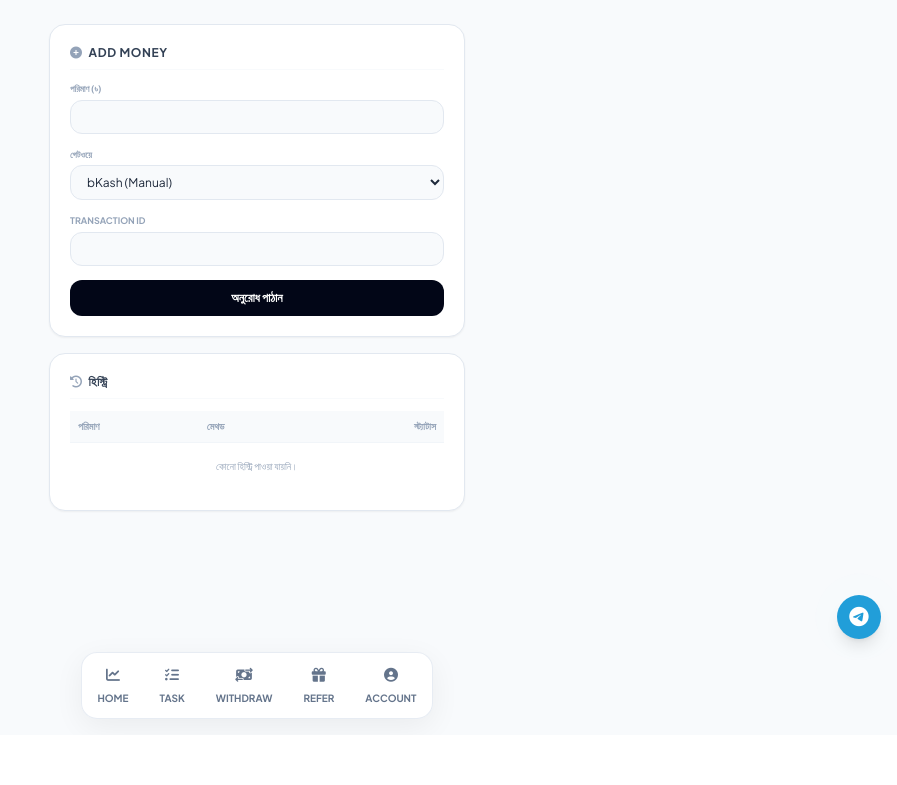
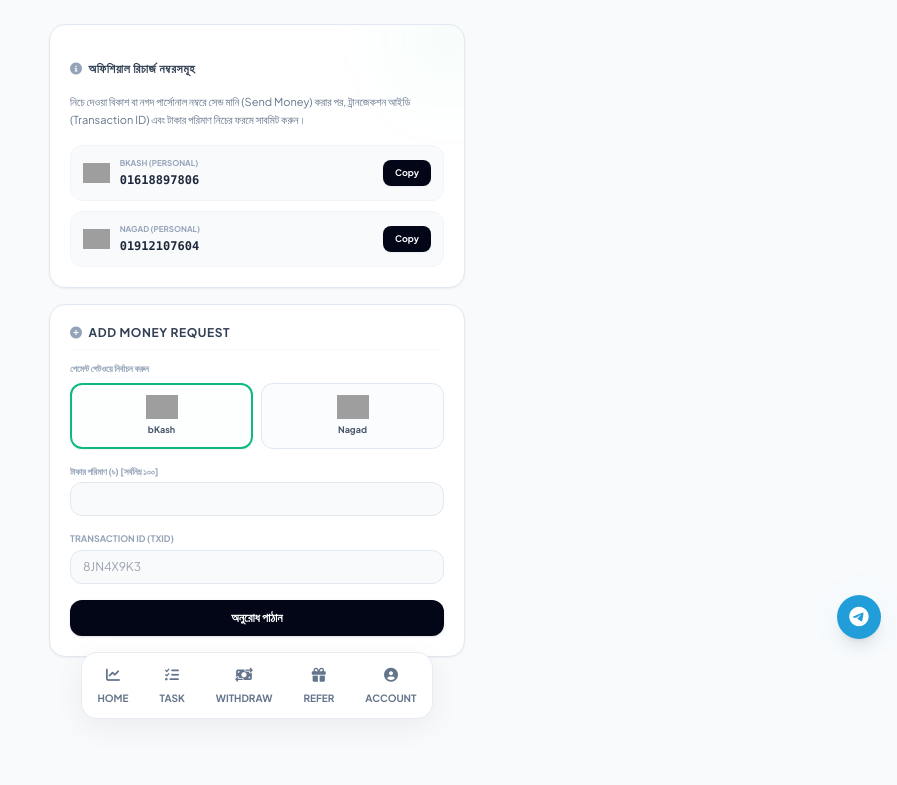
Before and after one commit to teamcipx/Orpi, a Flask app: page /add-money in a window 1280 px wide. Shown: the part 65-850 px from the top of the page, without its empty margins (383-1280 px from the left). Before the commit the page ends 796 px from the top, so only its background shows below. Run offline with Flask 3, Linux system fonts and the light colour scheme; the visitor is signed in with stand-in values (Sample User, id 1); data that the repository does not hold is empty; some libraries are stand-ins or nearby versions; grey boxes are pictures that could not be loaded.

Commit message:
Update add_money.html

```diff
--- a/templates/add_money.html
+++ b/templates/add_money.html
@@ -2,78 +2,136 @@
 {% block content %}
 
 <div class="space-y-4">
-    <!-- রিচার্জ ফরম -->
+
+    <!-- ১. রিচার্জ করার অফিশিয়াল নম্বর ও নির্দেশিকা কার্ড -->
+    <div class="minimal-card p-5 rounded-2xl bg-white border border-slate-200 shadow-sm space-y-4 relative overflow-hidden">
+        <div class="absolute -right-8 -top-8 w-24 h-24 bg-emerald-500/5 rounded-full blur-2xl"></div>
+
+        <h2 class="text-xs font-bold uppercase tracking-wider text-slate-700 mb-2.5 flex items-center gap-1.5 z-10">
+            <i class="fa-solid fa-circle-info text-slate-400"></i> অফিশিয়াল রিচার্জ নম্বরসমূহ
+        </h2>
+
+        <p class="text-[11px] text-slate-500 leading-relaxed">
+            নিচে দেওয়া বিকাশ বা নগদ পার্সোনাল নম্বরে সেন্ড মানি (Send Money) করার পর, ট্রানজেকশন আইডি (Transaction ID) এবং টাকার পরিমাণ নিচের ফরমে সাবমিট করুন।
+        </p>
+
+        <div class="space-y-2.5 z-10 relative">
+            <!-- bKash Card -->
+            <div class="flex justify-between items-center bg-slate-50 p-3 rounded-xl border border-slate-100">
+                <div class="flex items-center gap-2.5">
+                    <img src="https://images.seeklogo.com/logo-png/27/1/bkash-logo-png_seeklogo-273684.png" class="h-5 object-contain">
+                    <div class="leading-tight">
+                        <span class="text-[8px] text-slate-400 font-bold block uppercase">bKash (Personal)</span>
+                        <span class="text-xs font-mono font-bold text-slate-800">01618897806</span>
+                    </div>
+                </div>
+                <button onclick="copyNumber('01618897806', 'bkash-btn')" id="bkash-btn" class="bg-slate-950 hover:bg-slate-800 text-white text-[9px] font-bold px-3 py-1.5 rounded-lg transition shadow-sm">
+                    Copy
+                </button>
+            </div>
+
+            <!-- Nagad Card -->
+            <div class="flex justify-between items-center bg-slate-50 p-3 rounded-xl border border-slate-100">
+                <div class="flex items-center gap-2.5">
+                    <img src="https://images.seeklogo.com/logo-png/41/1/nagad-logo-png_seeklogo-411803.png" class="h-5 object-contain">
+                    <div class="leading-tight">
+                        <span class="text-[8px] text-slate-400 font-bold block uppercase">Nagad (Personal)</span>
+                        <span class="text-xs font-mono font-bold text-slate-800">01912107604</span>
+                    </div>
+                </div>
+                <button onclick="copyNumber('01912107604', 'nagad-btn')" id="nagad-btn" class="bg-slate-950 hover:bg-slate-800 text-white text-[9px] font-bold px-3 py-1.5 rounded-lg transition shadow-sm">
+                    Copy
+                </button>
+            </div>
+        </div>
+    </div>
+
+    <!-- ২. রিচার্জ ডাটা সাবমিশন ফরম -->
     <div class="minimal-card p-5 rounded-2xl bg-white border border-slate-200 shadow-sm">
         <h2 class="text-xs font-bold uppercase tracking-wider text-slate-700 mb-3 border-b border-slate-50 pb-2 flex items-center gap-1.5">
-            <i class="fa-solid fa-plus-circle text-slate-400"></i> Add Money
+            <i class="fa-solid fa-plus-circle text-slate-400"></i> Add Money Request
         </h2>
 
         {% with messages = get_flashed_messages(with_categories=true) %}
             {% if messages %}
                 {% for category, message in messages %}
-                    <div class="p-2.5 mb-3 text-[10px] rounded-lg border {% if category == 'success' %}bg-emerald-50 text-emerald-600 border-emerald-100{% else %}bg-red-50 text-red-600 border-red-100{% endif %}">
+                    <div class="p-2.5 mb-3 text-[10px] rounded-lg border text-center {% if category == 'success' %}bg-emerald-50 text-emerald-600 border-emerald-100{% else %}bg-red-50 text-red-600 border-red-100{% endif %}">
                         {{ message }}
                     </div>
                 {% endfor %}
             {% endif %}
         {% endwith %}
 
-        <form action="/add-money" method="POST" class="space-y-3.5">
+        <form action="/add-money" method="POST" class="space-y-4">
+
+            <!-- গেটওয়ে সিলেক্টর কার্ডসমূহ -->
             <div>
-                <label class="block text-[9px] font-bold text-slate-400 uppercase mb-1">পরিমাণ (৳)</label>
+                <label class="block text-[9px] font-bold text-slate-400 uppercase mb-2">পেমেন্ট গেটওয়ে নির্বাচন করুন</label>
+                <div class="grid grid-cols-2 gap-2">
+                    <!-- bKash -->
+                    <label class="cursor-pointer border border-slate-200 rounded-xl p-2.5 flex flex-col items-center justify-center bg-slate-50/50 hover:bg-slate-50 transition relative text-center" id="label-bkash">
+                        <input type="radio" name="method" value="Bkash" checked class="hidden" onclick="selectGateway('Bkash')">
+                        <img src="https://images.seeklogo.com/logo-png/27/1/bkash-logo-png_seeklogo-273684.png" class="h-6 object-contain mb-1">
+                        <span class="text-[9px] font-bold text-slate-600">bKash</span>
+                    </label>
+                    <!-- Nagad -->
+                    <label class="cursor-pointer border border-slate-200 rounded-xl p-2.5 flex flex-col items-center justify-center bg-slate-50/50 hover:bg-slate-50 transition relative text-center" id="label-nagad">
+                        <input type="radio" name="method" value="Nagad" class="hidden" onclick="selectGateway('Nagad')">
+                        <img src="https://images.seeklogo.com/logo-png/41/1/nagad-logo-png_seeklogo-411803.png" class="h-6 object-contain mb-1">
+                        <span class="text-[9px] font-bold text-slate-600">Nagad</span>
+                    </label>
+                </div>
+            </div>
+
+            <!-- টাকার পরিমাণ -->
+            <div>
+                <label class="block text-[9px] font-bold text-slate-400 uppercase mb-1">টাকার পরিমাণ (৳) [সর্বনিম্ন ১০০]</label>
                 <input type="number" name="amount" min="100" required class="w-full px-3 py-2 bg-slate-50 border border-slate-200 rounded-xl text-xs text-slate-800 focus:outline-none focus:border-slate-300">
             </div>
+
+            <!-- ট্রানজেকশন আইডি -->
             <div>
-                <label class="block text-[9px] font-bold text-slate-400 uppercase mb-1">গেটওয়ে</label>
-                <select name="method" class="w-full px-3 py-2 bg-slate-50 border border-slate-200 rounded-xl text-xs text-slate-800 focus:outline-none focus:border-slate-300">
-                    <option value="Bkash">bKash (Manual)</option>
-                    <option value="Nagad">Nagad (Manual)</option>
-                </select>
+                <label class="block text-[9px] font-bold text-slate-400 uppercase mb-1">Transaction ID (TxID)</label>
+                <input type="text" name="transaction_id" required placeholder="8JN4X9K3" class="w-full px-3 py-2 bg-slate-50 border border-slate-200 rounded-xl text-xs text-slate-800 focus:outline-none focus:border-slate-300">
             </div>
-            <div>
-                <label class="block text-[9px] font-bold text-slate-400 uppercase mb-1">Transaction ID</label>
-                <input type="text" name="transaction_id" required class="w-full px-3 py-2 bg-slate-50 border border-slate-200 rounded-xl text-xs text-slate-800 focus:outline-none focus:border-slate-300">
-            </div>
-            <button type="submit" class="w-full bg-slate-950 hover:bg-slate-800 text-white font-extrabold text-xs py-2.5 rounded-xl transition">
+
+            <button type="submit" class="w-full bg-slate-950 hover:bg-slate-800 text-white font-extrabold text-xs py-2.5 rounded-xl transition shadow">
                 অনুরোধ পাঠান
             </button>
         </form>
     </div>
-
-    <!-- রিচার্জ হিস্ট্রি টেবিল -->
-    <div class="minimal-card p-5 rounded-2xl bg-white border border-slate-200 shadow-sm">
-        <h2 class="text-xs font-bold uppercase tracking-wider text-slate-700 mb-3 border-b border-slate-50 pb-2 flex items-center gap-1.5">
-            <i class="fa-solid fa-history text-slate-400"></i> হিস্ট্রি
-        </h2>
-        <div class="overflow-x-auto text-[10px]">
-            <table class="w-full text-left">
-                <thead>
-                    <tr class="bg-slate-50 border-b border-slate-100 text-slate-400 font-bold uppercase">
-                        <th class="p-2">পরিমাণ</th>
-                        <th class="p-2">মেথড</th>
-                        <th class="p-2 text-right">স্ট্যাটাস</th>
-                    </tr>
-                </thead>
-                <tbody>
-                    {% for item in history %}
-                    <tr class="border-b border-slate-50 text-slate-600">
-                        <td class="p-2 font-bold">৳ {{ item.amount }}</td>
-                        <td class="p-2">{{ item.payment_method }}</td>
-                        <td class="p-2 text-right">
-                            <span class="px-2 py-0.5 rounded-full font-bold text-[8px] uppercase {% if item.status == 'Pending' %}bg-yellow-50 text-yellow-600 border border-yellow-100{% elif item.status == 'Approved' %}bg-emerald-50 text-emerald-600 border border-emerald-100{% else %}bg-red-50 text-red-600 border-red-100{% endif %}">
-                                {{ item.status }}
-                            </span>
-                        </td>
-                    </tr>
-                    {% else %}
-                    <tr>
-                        <td colspan="3" class="p-4 text-center text-slate-400">কোনো হিস্ট্রি পাওয়া যায়নি।</td>
-                    </tr>
-                    {% endfor %}
-                </tbody>
-            </table>
-        </div>
-    </div>
 </div>
 
+<script>
+// ওয়ান-ক্লিক কপি স্ক্রিপ্ট
+function copyNumber(num, btnId) {
+    navigator.clipboard.writeText(num);
+    const btn = document.getElementById(btnId);
+
+    btn.innerText = "Copied!";
+    btn.className = "bg-emerald-500 text-white text-[9px] font-bold px-3 py-1.5 rounded-lg transition shadow-sm";
+
+    setTimeout(() => {
+        btn.innerText = "Copy";
+        btn.className = "bg-slate-950 hover:bg-slate-800 text-white text-[9px] font-bold px-3 py-1.5 rounded-lg transition shadow-sm";
+    }, 1500);
+}
+
+// গেটওয়ে কার্ড সিলেক্টর স্ক্রিপ্ট
+function selectGateway(method) {
+    // রিসেট বর্ডার
+    document.querySelectorAll('label[id^="label-"]').forEach(lbl => {
+        lbl.className = "cursor-pointer border border-slate-200 rounded-xl p-2.5 flex flex-col items-center justify-center bg-slate-50/50 hover:bg-slate-50 transition relative text-center";
+    });
+    // হাইলাইট অ্যাক্টিভ
+    const activeLabel = document.getElementById(`label-${method.toLowerCase()}`);
+    if (activeLabel) {
+        activeLabel.className = "cursor-pointer border-2 border-emerald-500 bg-emerald-50/10 rounded-xl p-2.5 flex flex-col items-center justify-center transition relative text-center shadow-sm";
+    }
+}
+
+// ডিফল্ট বিকাশ সিলেক্ট করা
+setTimeout(() => selectGateway('Bkash'), 50);
+</script>
+
 {% endblock %}
```
